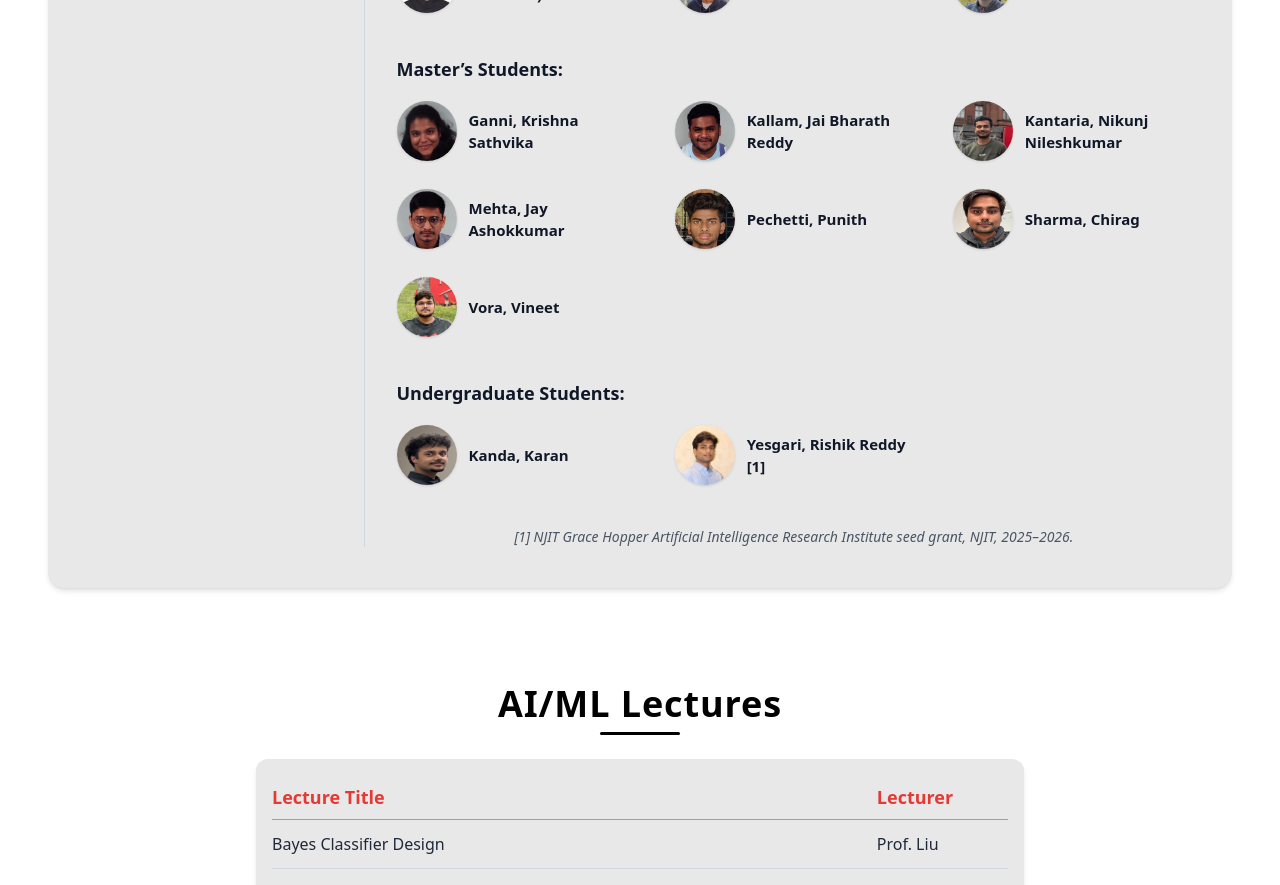
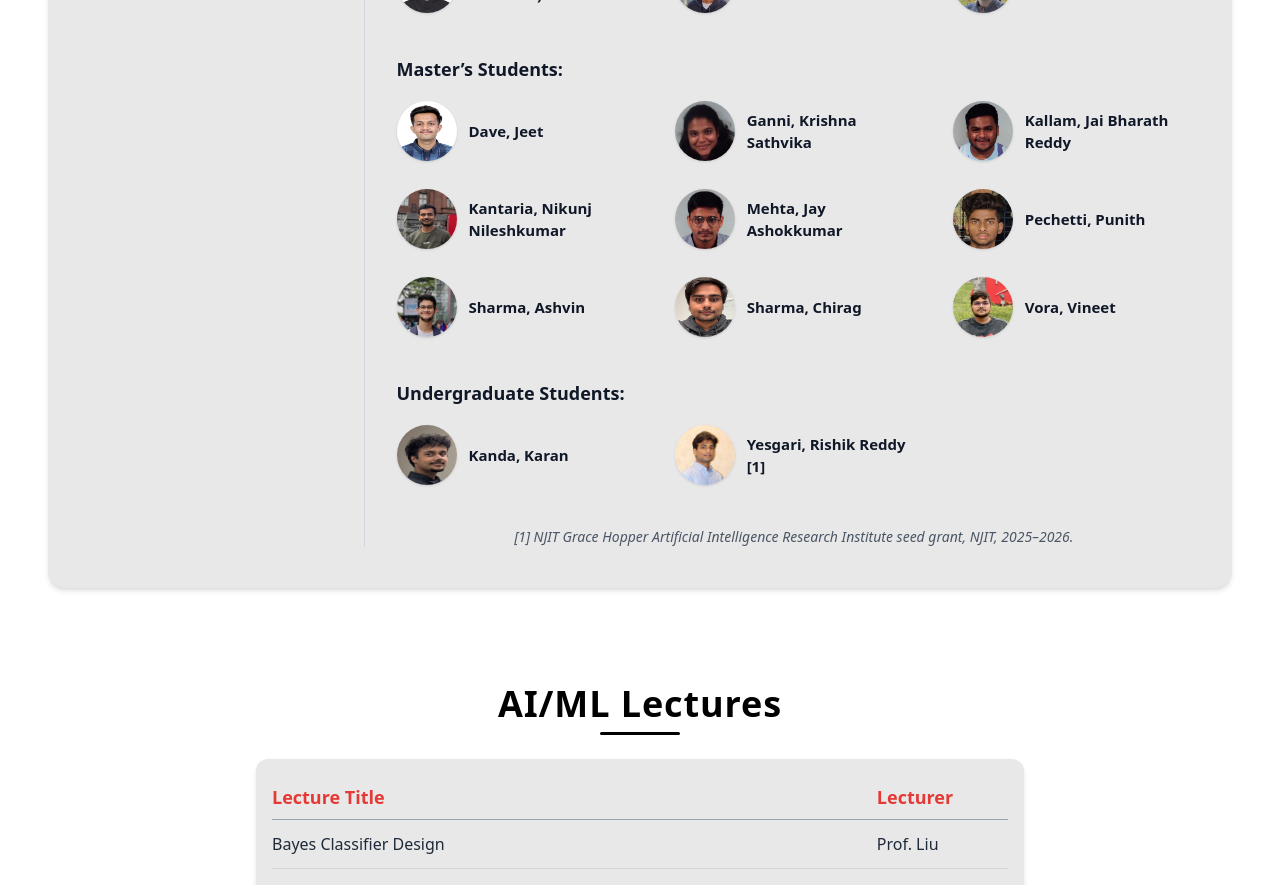
Before and after one commit to Rishik15/OAIT, a React (Vite) app: page / in a window 1280 px wide. Shown: the part 2520-3405 px from the top of the page. Built offline with nearby package versions, Linux system fonts and the light colour scheme; a web font is replaced by a local one.

Commit message:
Added 2 new members

```diff
--- a/src/components/Members.tsx
+++ b/src/components/Members.tsx
@@ -16,6 +16,8 @@ import chen from "../assets/chen.jpg";
 import karan from "../assets/karan.jpg";
 import andrew from "../assets/andrew.jpg";
 import vora from "../assets/vora.jpg";
+import jeet from "../assets/jeet.jpg";
+import ashvin from "../assets/ashvin.jpeg";
 
 interface Member {
   name: string;
@@ -43,11 +45,13 @@ const MembersSection: FC = () => {
         { name: "Yu, Zhou", image: zhou },
       ],
       masters: [
+        { name: "Dave, Jeet", image: jeet },
         { name: "Ganni, Krishna Sathvika", image: sathvika },
         { name: "Kallam, Jai Bharath Reddy", image: jai },
         { name: "Kantaria, Nikunj Nileshkumar", image: nikunj },
         { name: "Mehta, Jay Ashokkumar", image: mehta },
         { name: "Pechetti, Punith", image: punith },
+        { name: "Sharma, Ashvin", image: ashvin },
         { name: "Sharma, Chirag", image: chirag },
         { name: "Vora, Vineet", image: vora},
       ],
```
Also changed, not shown: src/assets/ashvin.jpeg (added), src/assets/jeet.jpg (added).
